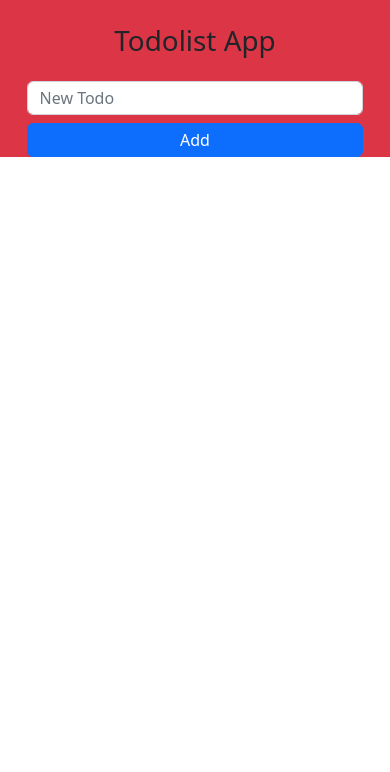
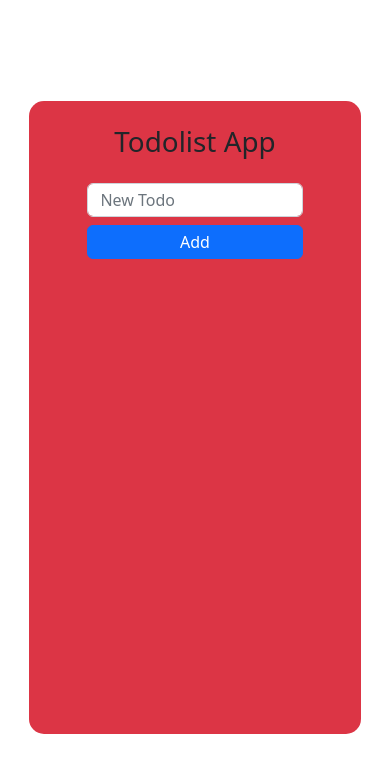
Before and after one commit to royanlord/skilvul-todolist-app, a React (Vite) app: page / in a window 390 px wide. Shown: the top 772 px of the page. Built offline with nearby package versions, Linux system fonts and the light colour scheme.

Commit message:
styling input field and button todolist

```diff
--- a/src/App.css
+++ b/src/App.css
@@ -0,0 +1,25 @@
+/* * {
+  box-sizing: border-box;
+  margin: 0;
+  padding: 0;
+} */
+
+.container {
+  width: 60%;
+  margin-top: 12vh;
+  height: 75vh;
+  border-radius: 15px;
+}
+
+form {
+  width: 70%;
+}
+
+/* .todo-input button {
+  width: 100%;
+} */
+@media screen and (max-width: 992px) {
+  .container {
+    width: 85%
+  }
+}
```
